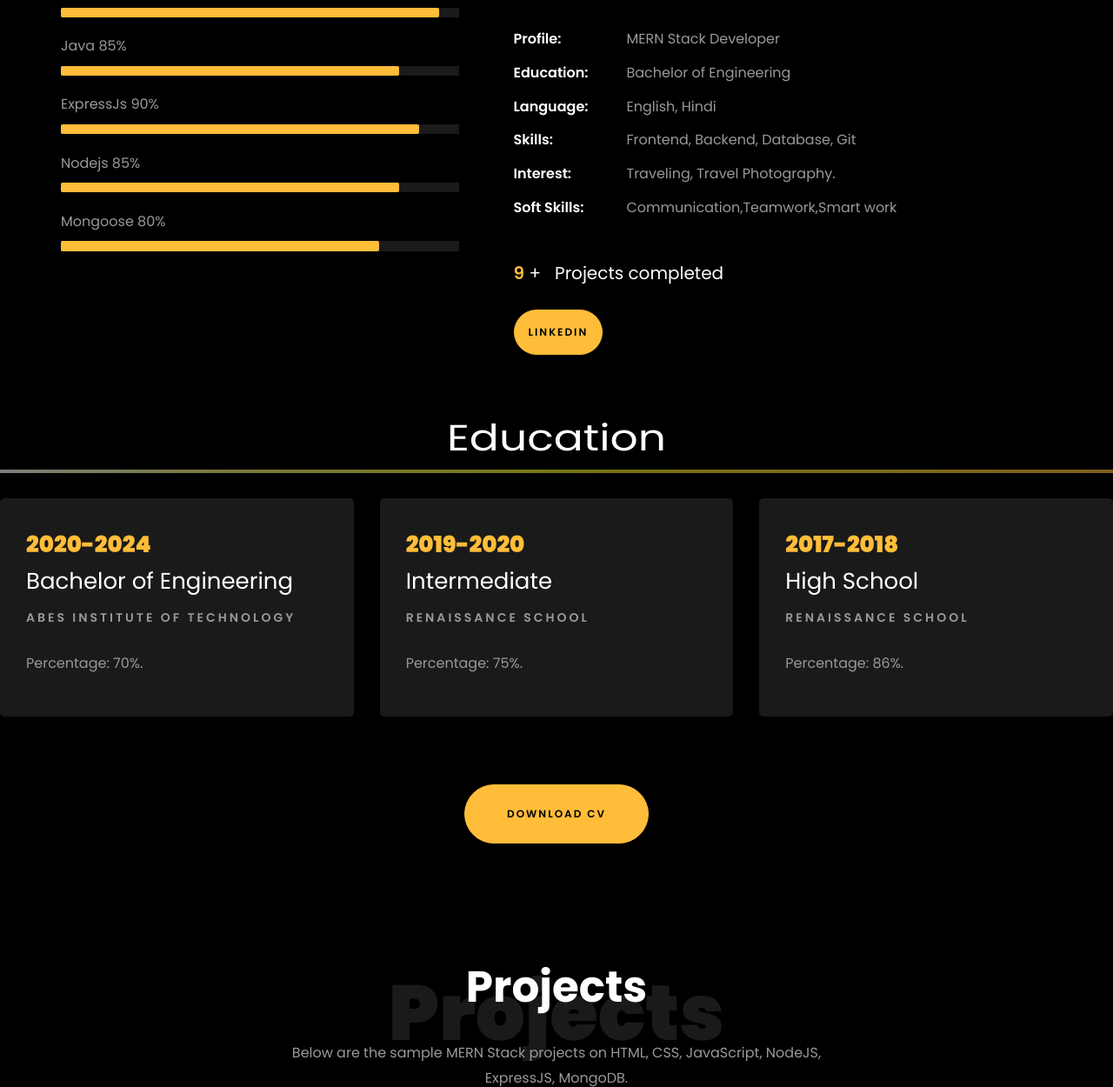
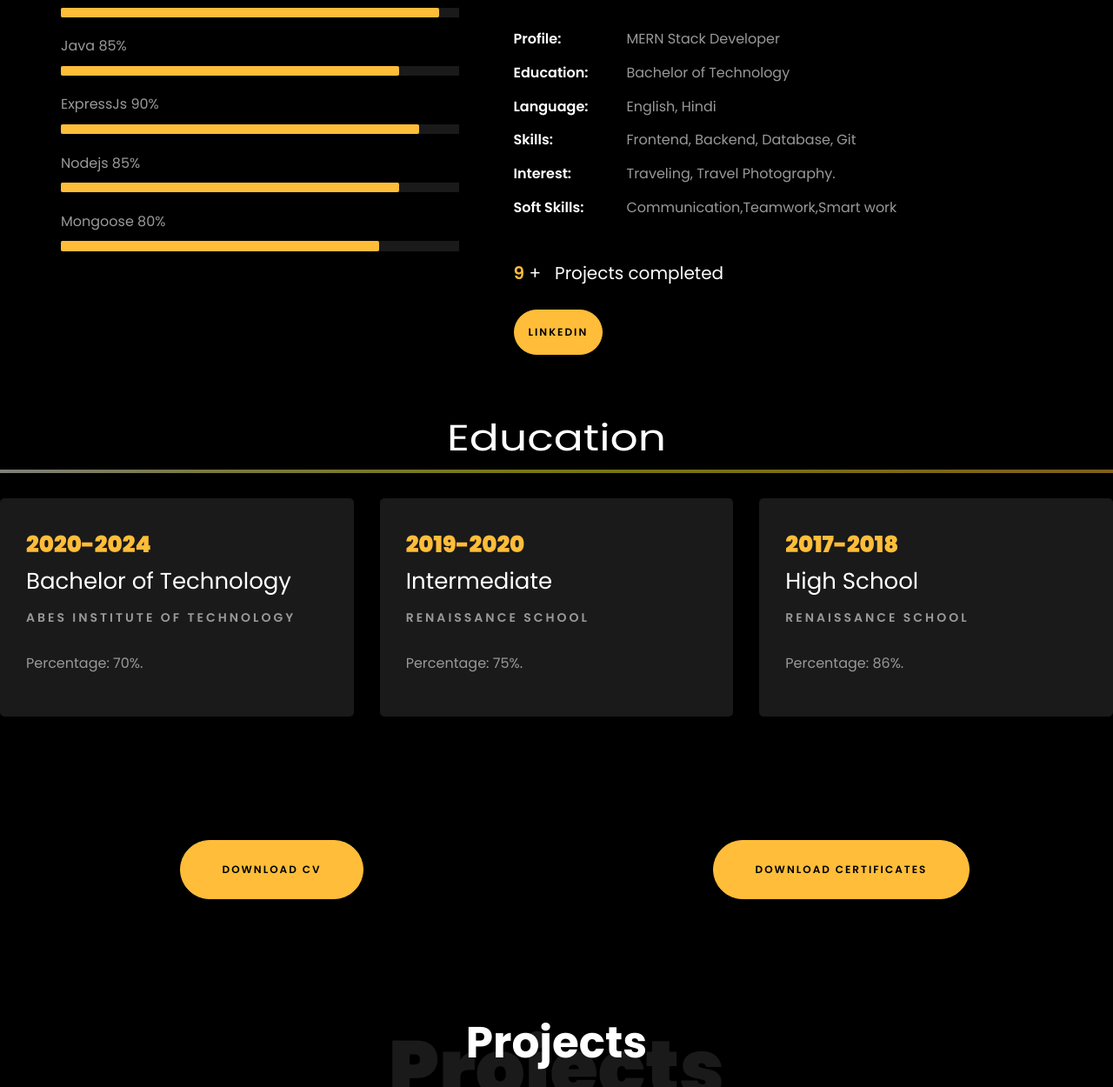
Before and after one commit to Rishabhg24/Rishabhgupta.github.io, a plain HTML site: page index.html in a window 1280 px wide. Shown: the part 1114-2364 px from the top of the page at 87% size. Drawn offline with Linux system fonts and the light colour scheme; files whose address does not match are found by name.

Commit message:
second commit

```diff
--- a/index.html
+++ b/index.html
@@ -2,6 +2,8 @@
 <html lang="en">
   <head>
     <title>Rishabh Gupta Portfolio</title>
+    <link rel="shortcut icon" href="../Portfolio-Website/images/SVG.png">
+
     <meta charset="utf-8">
     <meta name="viewport" content="width=device-width, initial-scale=1, shrink-to-fit=no">
 
@@ -135,6 +137,7 @@
 	      </div>
 	    </div>
 	  </nav>
+                                                      <!--home section-->
 	  <section id="home-section" class="hero">
 		  <div class="home-slider  owl-carousel">
 	       <div class="slider-item ">
@@ -200,7 +203,7 @@
 		</div>
     </section>
 
-
+                                            <!--About section-->
 
     <section class="ftco-about img ftco-section ftco-no-pb" id="about-section">
     	<div class="container">
@@ -216,6 +219,7 @@
 										<img src="images/about-me.png" class="img-fluid rounded b-shadow-a" alt="">
 									  </div>
 									</div>
+
 									<!-- Details next to profile image -->
 									<div class="col-sm-6 col-md-7">
 									  <div class="about-info">
@@ -272,7 +276,7 @@
 								<p>I am a final year student pursuing a bachelor's degree in engineering from ABES Institute of Technology.I am a MERN stack developer. I have developed projects using the MERN stack.As a MERN stack developer, I specialize in building dynamic web applications using MongoDB, Express.js, React.js, and Node.js."</p>
 								<ul class="about-info mt-4 px-md-0 px-2">
 									<li class="d-flex"><span>Profile:</span> <span>MERN Stack Developer</span></li>
-									<li class="d-flex"><span>Education:</span> <span>Bachelor of Engineering</span></li>
+									<li class="d-flex"><span>Education:</span> <span>Bachelor of Technology</span></li>
 									<li class="d-flex"><span>Language:</span> <span>English, Hindi</span></li>
 									<li class="d-flex"><span>Skills:</span> <span>Frontend, Backend, Database, Git</span></li>
 									<li class="d-flex"><span>Interest:</span> <span>Traveling, Travel Photography.</span></li>
@@ -299,61 +303,6 @@
     </section>
 
 
-
-
-  <!--  <section class="ftco-section ftco-no-pb" id="resume-section">
-    	<div class="container">
-    		<div class="row justify-content-center pb-5">
-          <div class="col-md-10 heading-section text-center ftco-animate">
-          	<h1 class="big big-2">Resume</h1>
-            <h2 class="mb-4">Resume</h2>
-            <p>Seasoned Senior Data Analyst with 5+ years of experience driving business strategies through data-driven insights. Proven expertise in data science, statistical analysis, machine learning algorithms and project management.</p>
-          </div>
-        </div>
-
-		<div class="row">
-			<h1 class="big-4">Experience</h1>
-			<div class="underline"></div>
-		</div>
-		<br>
-
-		<div class="row">
-				<div class="col-md-6">
-					<div class="resume-wrap ftco-animate">
-						<span class="date">2021-Present</span>
-						<h2>Senior Data Analyst</h2>
-						<span class="position">Merkle</span>
-						<p class="mt-4">Merkle, a leading CXM and media company with over 10K+ professionals globally. It's a part of Dentsu International.
-							<ul>
-								<li>Analysed ad campaigns, clickstream, and customer surveys data, identified an increasing demand and launched a strategic product line.</li>
-								<li>Developed time series forecasting models to predict sales and optimize marketing budgets, got model performance of 92%.</li>
-								<li>Designed and executed A/B tests, performed rigorous statistical analysis. Led to 20% MoM increase in the conversion rate.</li>
-							</ul>
-						</p>
-					</div>
-
-				</div>
-
-				<div class="col-md-6">
-					<div class="resume-wrap ftco-animate">
-						<span class="date">2018-2021</span>
-						<h2>Senior Data Analyst</h2>
-						<span class="position">iQuanti</span>
-						<p class="mt-4">iQuanti is a data-driven digital marketing analytics and solutions company, helps top 100 global brands.
-							<ul>
-								<li>Performed in-depth market research and analysis to create online pages. Resulted in ~100% website growth and 30% increase in conversion rate YoY.</li>
-								<li>Delivered multiple training and mentorship sessions on analytical tools like SQL, MS Excel, Power BI, Tableau and Python.</li>
-								<li>Performed migration and enhancements for merchandising dashboard, involved data integration and its feature improvement.</li>
-							</ul>
-						</p>
-					</div>
-
-				</div>
-			</div>
-
-		<br>
-		<br> -->
-
 		<div class="row">
 			<h1 class="big-4">Education</h1>
 			<div class="underline"></div>
@@ -364,7 +313,7 @@
     			<div class="col-md-4">
     				<div class="resume-wrap ftco-animate">
     					<span class="date">2020-2024</span>
-    					<h2>Bachelor of Engineering</h2>
+    					<h2>Bachelor of Technology</h2>
     					<span class="position">Abes Institute of Technology</span>
     					<p class="mt-4">Percentage: 70%.</p>
     				</div>
@@ -390,16 +339,21 @@
 			</div>
 		</div>
 
+		                                         <!--Resume Section-->
+<section class="ftco-section ftco-no-pb" id="resume-section">
+    		<div class="row">
+    			<div class="col-md-6 text-center ftco-animate">
+    				<p><a href="https://drive.google.com/file/d/11BXeMQDXyRfy5cXSK77p1xFv0gDX0gf5/view?usp=sharing" class="btn btn-primary py-4 px-5">Download CV</a></p>
+    			</div>
 
-    		<div class="row justify-content-center mt-5">
-    			<div class="col-md-6 text-center ftco-animate">
-    				<p><a href="https://drive.google.com/file/d/11BXeMQDXyRfy5cXSK77p1xFv0gDX0gf5/view?usp=drivesdk" class="btn btn-primary py-4 px-5">Download CV</a></p>
-    			</div>
-    		</div>
-    	</div>
-    </section>
+    	        <div class="col-md-6 text-center ftco-animate">
+				    <p><a href="https://drive.google.com/drive/folders/17I6zUn-8QpXI2OxQ3AhKXj8yaVH7kHf3?usp=sharing" class="btn btn-primary py-4 px-5">Download Certificates</a></p>
+			    </div>
+		    </div>
 
+</section>
 
+                                                        <!--Projects Section-->
 
     <section class="ftco-section" id="project-section">
       <div class="container">
@@ -512,7 +466,7 @@
 		</div>
 	</section>
 
-
+                                               <!--Contact Section-->
 
     <section class="ftco-section contact-section ftco-no-pb" id="contact-section">
       <div class="container">
```
Also changed, not shown: images/SVG.png (added), images/bg_1.png, images/loc.png (deleted), 1 other file.
